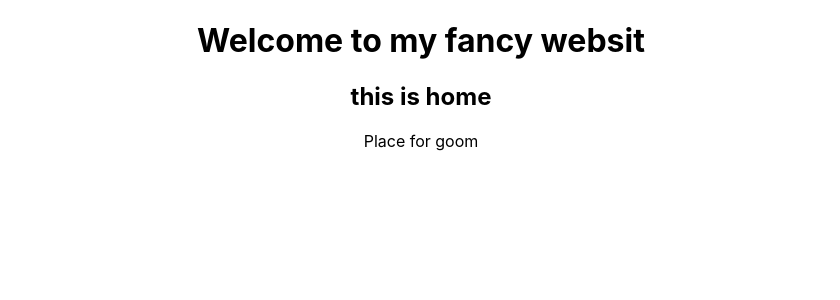
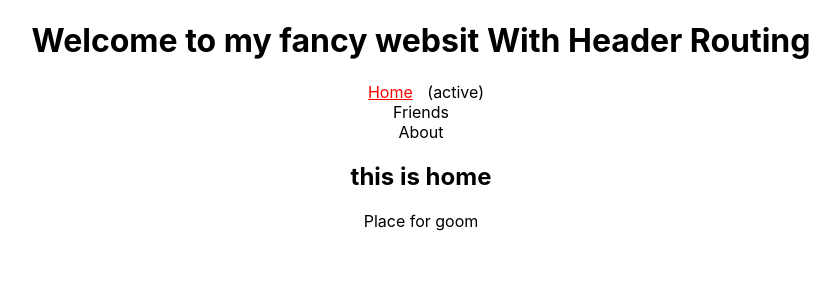
Before and after one commit to mdmitho/simple-react-router, a React (Create React App) app: page / in a window 1280 px wide. Shown: the top 300 px of the page, without its empty margins (219-1059 px from the left). Built offline with nearby package versions, Linux system fonts and the light colour scheme.

Commit message:
nav link active route

```diff
--- a/src/App.js
+++ b/src/App.js
@@ -5,12 +5,13 @@
 import Friends from './components/Friends/Friends'
 import About from './components/About/About'
 import NotFound from './components/NotFound/NotFound';
+import Header from './components/Header/Header';
 
 
 function App() {
   return (
     <div className="App">
-      <h1>Welcome to my fancy websit</h1>
+    <Header></Header>
        <Routes>
          <Route path='/' element={<Home/>}></Route>
          <Route path='/friends' element={<Friends></Friends>}></Route>
--- /dev/null
+++ b/src/components/CustomLink/Customlink.js
@@ -0,0 +1,22 @@
+import React from 'react';
+import { Link, useMatch, useResolvedPath } from 'react-router-dom';
+
+function Customlink({ children, to, ...props }) {
+    let resolved = useResolvedPath(to);
+    let match = useMatch({ path: resolved.pathname, end: true });
+
+    return (
+      <div>
+        <Link
+          style={{color: match ? 'red':'black' , textDecoration: match ? "underline" : "none" }}
+          to={to}
+          {...props}
+        >
+          {children}
+        </Link>
+        {match && " (active)"}
+      </div>
+    );
+  }
+
+export default Customlink;
--- /dev/null
+++ b/src/components/Header/Header.css
@@ -0,0 +1,4 @@
+.header a {
+    text-decoration: none;
+    margin: 10px;
+}
--- /dev/null
+++ b/src/components/Header/Header.js
@@ -0,0 +1,19 @@
+import React from 'react';
+import { Link } from 'react-router-dom';
+import Customlink from '../CustomLink/Customlink';
+import './Header.css'
+
+const Header = () => {
+    return (
+        <div>
+              <h1>Welcome to my fancy websit With Header Routing</h1>
+              <nav className='header'>
+                  <Customlink to="/">Home</Customlink>
+                  <Customlink to="/friends">Friends</Customlink>
+                  <Customlink to="/about">About</Customlink>
+              </nav>
+        </div>
+    );
+};
+
+export default Header;
```
